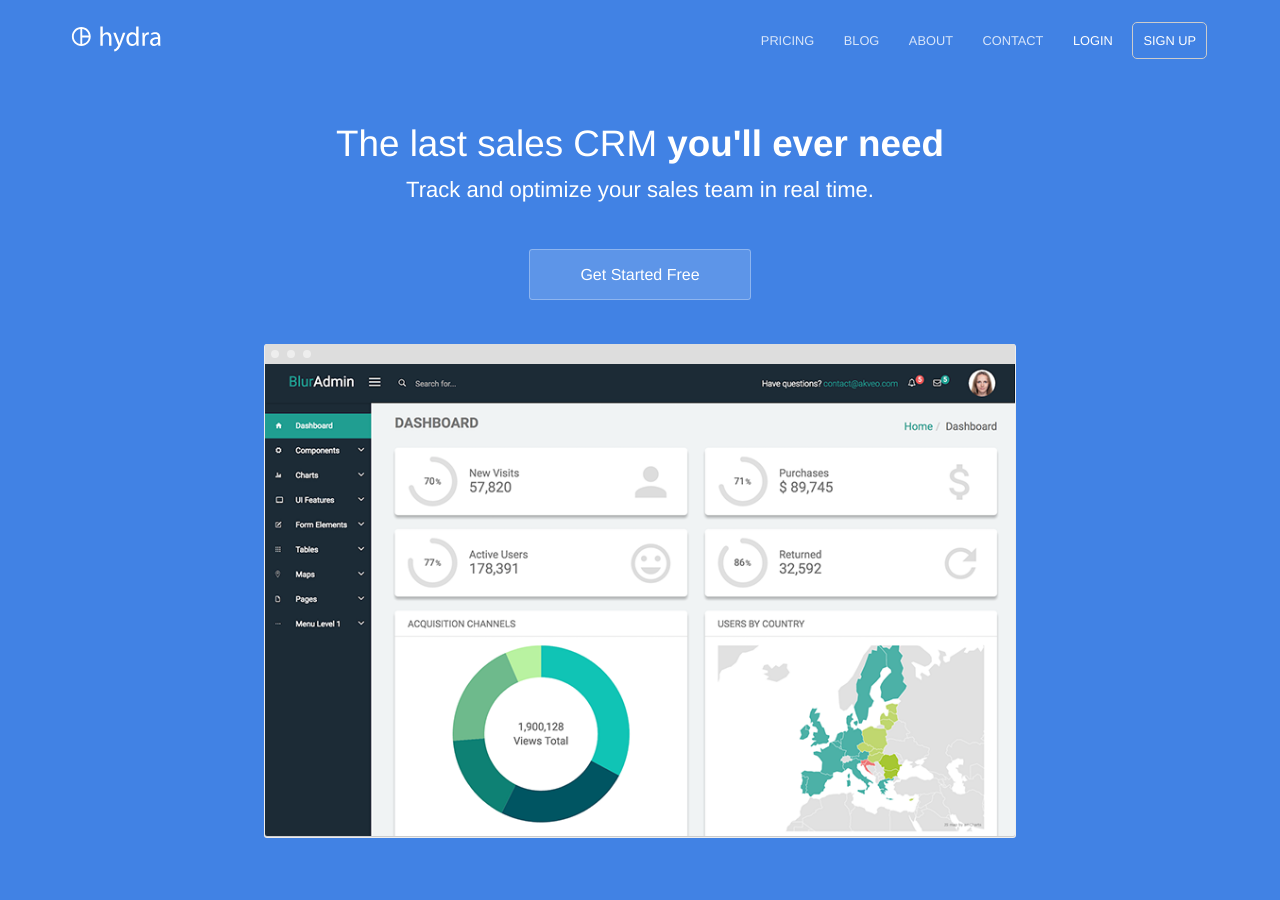
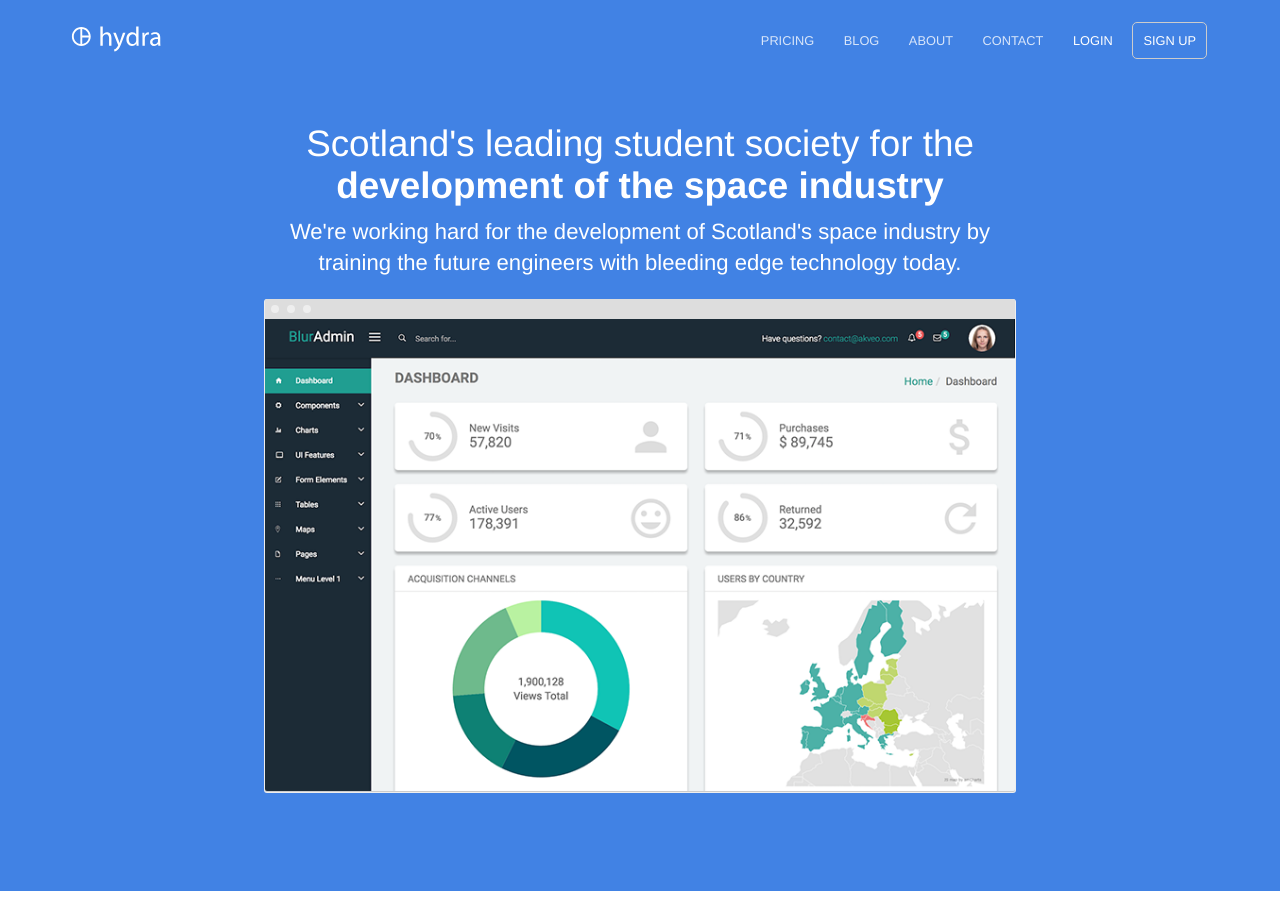
Before and after one commit to Allan-Perez/glasgow-rocketry, a Jekyll site: the page built from index.html, in a window 1280 px wide and 900 px high. Built offline with Jekyll 4.4.1, drawn with Linux system fonts in a browser that asks for light colours.

Commit message:
gurocketry basic test on hero section. Todo: add video, carousel, or image in the place of the photo of the template

```diff
--- a/index.html
+++ b/index.html
@@ -4,9 +4,8 @@ description: Track and optimize your sales team in real time
 ---
 <section class="hero">
 	<div class="text-container">
-		<h1 class="editable">The last sales CRM <strong>you'll ever need</strong></h1>
-		<p class="subtext editable">Track and optimize your sales team in real time.</p>
-		<div class="cta button alt"><a href="{{ site.baseurl }}/sign-up/">Get Started Free</a></div>
+		<h1 class="editable">Scotland's leading student society for the <strong>development of the space industry</strong></h1>
+		<p class="subtext editable">We're working hard for the development of Scotland's space industry by training the future engineers with bleeding edge technology today.</p>
 		<div>
 			<img src="{{ site.baseurl }}/images/dashboard.png" alt="Screenshot" class="screenshot editable" />
 		</div>
```
